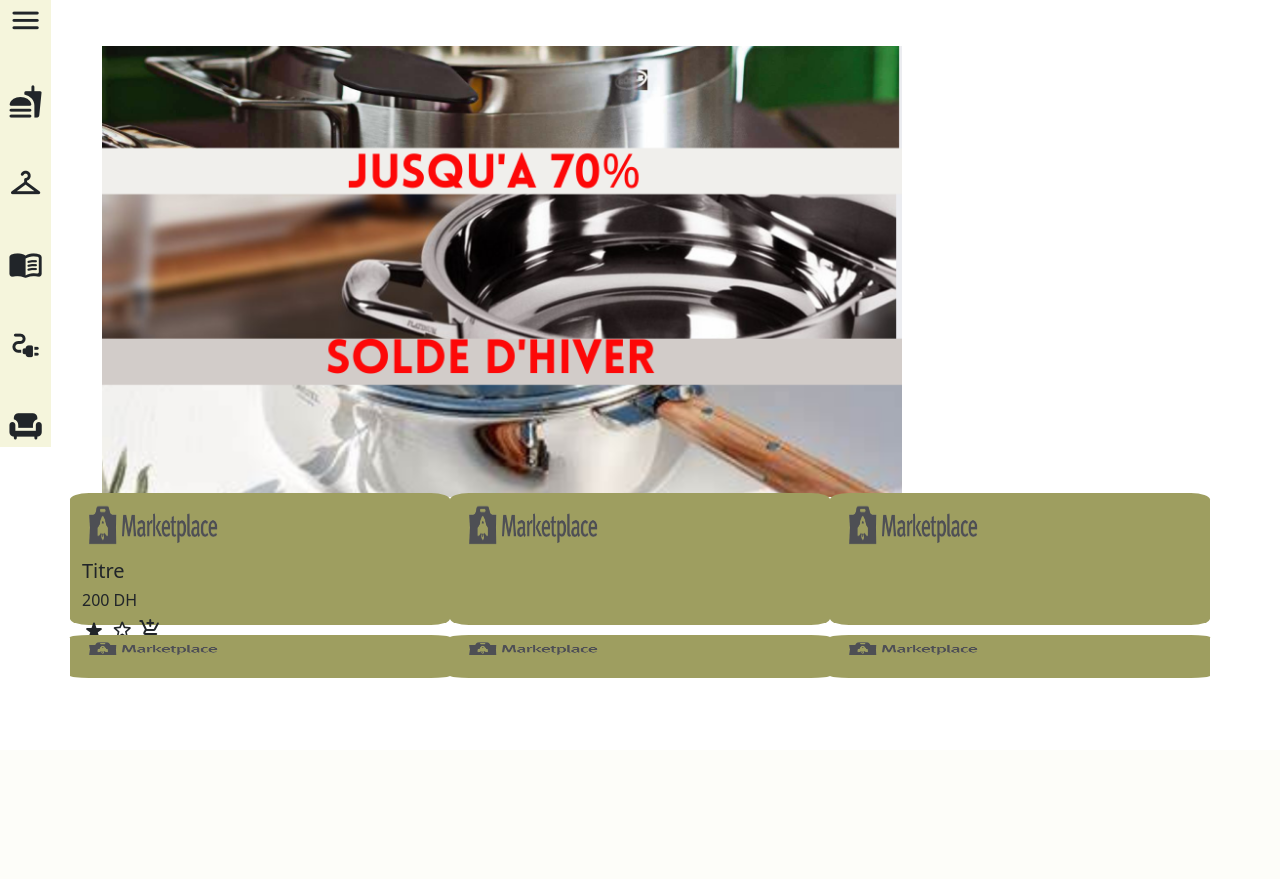
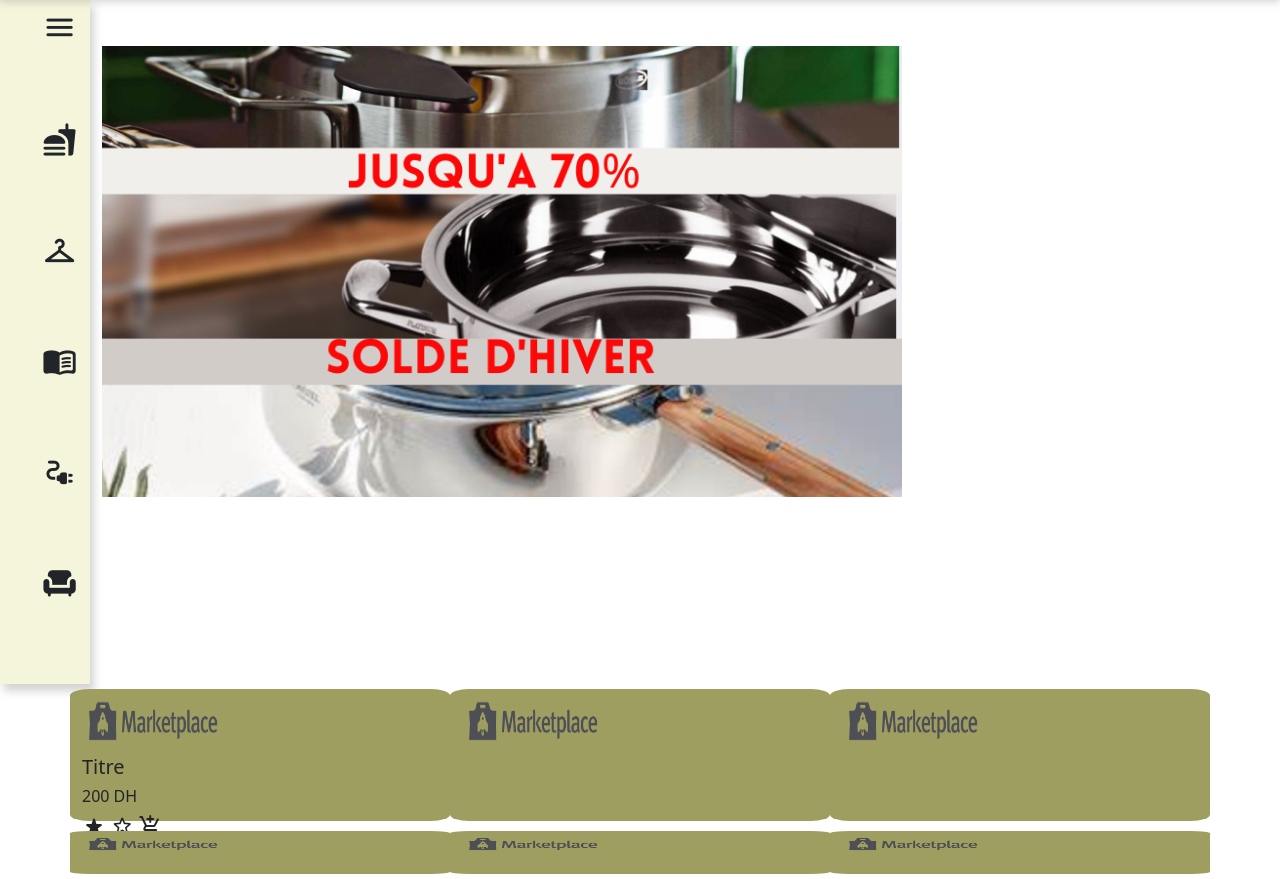
Before and after one commit to lamiaeafroukh/projectPHP, a PHP site: page /acceuil.html in a window 1280 px wide. Shown: the part 50-929 px from the top of the page. Before the commit the page ends 728 px from the top, so only its background shows below. Run offline with PHP 8.4, Linux system fonts and the light colour scheme; some libraries are stand-ins or nearby versions.

Commit message:
update mouse on menu

```diff
--- a/projet php/acceuil.html
+++ b/projet php/acceuil.html
@@ -43,30 +43,48 @@
       </div>
     </nav>
 
-    <div class="category">
-         <a> <span class="material-icons-round " > menu </span></a>
-          <a  onmouseover="openNav0()">  <span class="material-icons-round">fastfood</span></a>
-          <a  onmouseover="openNav1()"> <span class="material-icons-round">checkroom</span></a>
-         <a onmouseover="openNav2()"><span class="material-icons-round">menu_book</span></a>
-          <a onmouseover="openNav3()"><span class="material-icons-round" >electrical_services</span></a>
-          <a onmouseover="openNav4()"> <span class="material-icons-round" >chair</span></a>
-
+    <div class="category" id="menu" onmouseenter="openmenu()" onmouseleave="closemenu()">
+      <ul>
+       <li> <a>
+          <i class="material-icons-round  " > menu </i>
+        </a></li>
+        <li>  <a  onmouseover="openNav0()">
+             <i class="material-icons-round">fastfood</i>
+              <span>Food</span>
+            </a></li>
+        <li>  <a  onmouseover="openNav1()">
+            <i class="material-icons-round">checkroom</i>
+              <span>Vêtements</span>
+          </a> </li>
+        <li><a onmouseover="openNav2()">
+          <i class="material-icons-round">menu_book</i>
+          <span>Biblothèque</span>
+        </a> </li>
+         <li> <a onmouseover="openNav3()">
+            <i class="material-icons-round" >electrical_services</i>
+            <span>Élèctrique</span>
+          </a></li>
+         <li><a onmouseover="openNav4()">
+            <i class="material-icons-round" >chair</i>
+            <span>Home</span>
+          </a> </li>
+       </ul>
     </div>
 
 <!--Sous menu de chaque categories-->
-    <div  onmouseleave="closeNav0()" id="food">
+    <div onpointerleave="closemenu()" onmouseenter="openmenu()" onmouseleave="closeNav0()" id="food">
      <p>Food</p>
      </div>
-    <div  onmouseleave="closeNav1()" id="Vetement">
+    <div onpointerleave="closemenu()" onmouseenter="openmenu()" onmouseleave="closeNav1()" id="Vetement">
      <p>Vetement</p>
     </div>
-    <div  onmouseleave="closeNav2()" id="books">
+    <div onpointerleave="closemenu()" onmouseenter="openmenu()" onmouseleave="closeNav2()" id="books">
      <p>biblio</p>
     </div>
-    <div  onmouseleave="closeNav3()" id="electro">
+    <div onpointerleave="closemenu()" onmouseenter="openmenu()" onmouseleave="closeNav3()" id="electro">
       <p>electro</p>
     </div>
-    <div  onmouseleave="closeNav4()" id="home">
+    <div onpointerleave="closemenu()" onpointerleave="closemenu()"onmouseenter="openmenu()" onmouseleave="closeNav4()" id="home">
       <h2>Maison</h2>
       <div class="row ">
         <div class="col-md-4 ssmenu ">
@@ -140,7 +158,7 @@
 
   </div>
 
-<!--nferak mabin sous menu o pub b bootstraap-->
+
 <!--partie de publicite-->
 <div class="slide-pub" style="max-width:500px">
 
--- a/projet php/css.css
+++ b/projet php/css.css
@@ -35,8 +35,8 @@ nav{
     align-items: center;
     position: sticky;
     top: 0%;
-
-
+   z-index: 1;
+   box-shadow: 0px 2px 8px rgba(112, 110, 110, 0.3)
 }
 nav a{
 margin-left: 4%;
@@ -82,38 +82,47 @@ position: absolute;
 .nav1 a i:hover{
   color:rgb(223, 91, 113);
 }
-.menu {
-    font-size: 200%;
-    margin-left:1%;
+
+/* partie de menu vertical*/
+.category{
+    left: 0;
+    width: 7%;
+    overflow: hidden;
+   background-color: beige;
+   box-shadow: 4px 7px 8px rgba(112, 110, 110, 0.3)
+
 }
 .category li{
-    list-style: none;
-    font-size: 180%;
-      margin-top:3%;
+  list-style: none;
+  position: relative;
+  display: table;
+  width: 300px;
+  padding: 10px;
+  background: beige;
 }
-.category{
-    margin: 0% 0 0 0;
-    width:4%;
-   background-color: beige;
+.category a i {
+  transition: all 0.3s ease;
+  margin-bottom: 20%;
+  font-size: 220%;
+}
+ .category a span {
+   margin-left: 9%;
 
-}
-.category a span {
- padding: 5% ;
-    display: block;
-  text-align: center;
- margin-left: 0%;
-  transition: all 0.3s ease;
-  font-size:220%;
-  margin-bottom:80%;
+  }
+  /* ou le menu vertical ouvre pour montrer le nom de chaque categories*/
+  .category:hover{
+  width: 15%;
+  }
 
-}/* partie de sous menu pour chaque categories*/
+/* partie de sous menu pour chaque categories*/
 #books {
     cursor: pointer;
     width: 0;
+    z-index: 1;
     position:absolute;
     height: 40%;
     top: 15%;
-    left: 5%;
+    left: 15%;
     background-color: beige;
     overflow-x: hidden;
     transition: 0.5s;
@@ -125,31 +134,20 @@ position: absolute;
     cursor: pointer;
     height: 40%;
     top: 15%;
-    left: 5%;
+    left: 15%;
     background-color:beige;
     overflow-x: hidden;
     transition: 0.5s;
     padding-top: 60px;
   }
-  #biblio {
-    cursor: pointer;
-    width: 0;
-    position:absolute;
-    height: 40%;
-    top: 15%;
-    left: 5%;
-    background-color: beige;
-    overflow-x: hidden;
-    transition: 0.5s;
-    padding-top: 60px;
-  }
+
   #Vetement {
     width: 0;
     position:absolute;
     cursor: pointer;
     height: 40%;
     top: 15%;
-    left: 5%;
+    left: 15%;
     background-color: beige;
     overflow-x: hidden;
     transition: 0.5s;
@@ -160,7 +158,7 @@ position: absolute;
     position:absolute;
     height: 72%;
     top: 15%;
-    left: 5%;
+    left: 15%;
     background-color: gray;
     overflow-x: hidden;
     transition: 0.5s;
@@ -173,18 +171,14 @@ position: absolute;
     position:absolute;
     height: 30%;
     top: 15%;
-    left: 5%;
+    left: 15%;
     cursor: pointer;
     background-color: beige;
     overflow-x: hidden;
     transition: 0.5s;
     padding-top: 60px;
   }
-  .category a span:hover {
-  color:rgb(223, 91, 113);
-    cursor: pointer;
 
-  }
 
 
 
--- a/projet php/js.js
+++ b/projet php/js.js
@@ -49,3 +49,9 @@ function openNav0() {
   function closeNav4() {
     document.getElementById("home").style.width="0%";
   }
+// partie de menu
+  function openmenu(){
+    document.getElementById("menu").style.width="15%";
+  } function closemenu(){
+    document.getElementById("menu").style.width="7%";
+  }
```
